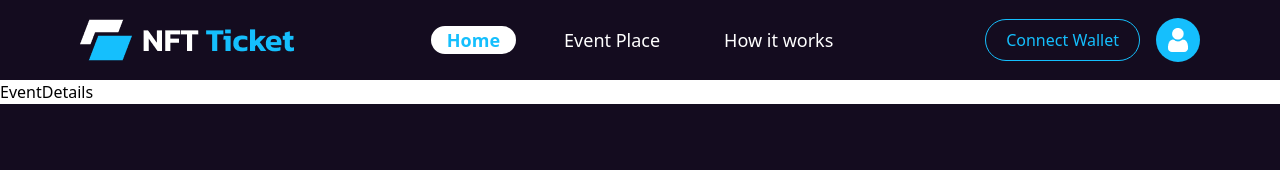
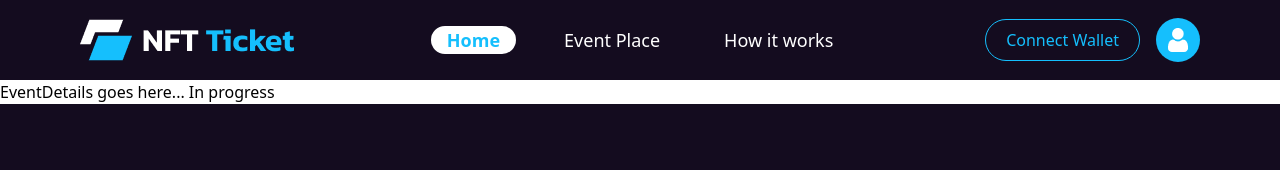
Before and after one commit to leoemaxie/event-bazaar, a React (Vite) app in the folder frontend/: page /details in a window 1280 px wide. Shown: the top 170 px of the page. Built offline with nearby package versions, Linux system fonts and the light colour scheme.

Commit message:
refactor

```diff
--- a/frontend/src/pages/EventDetails.jsx
+++ b/frontend/src/pages/EventDetails.jsx
@@ -3,7 +3,7 @@ import React from 'react'
 const EventDetails = () => {
     return (
         <div>
-            EventDetails
+            EventDetails goes here... In progress
         </div>
     )
 }
```
